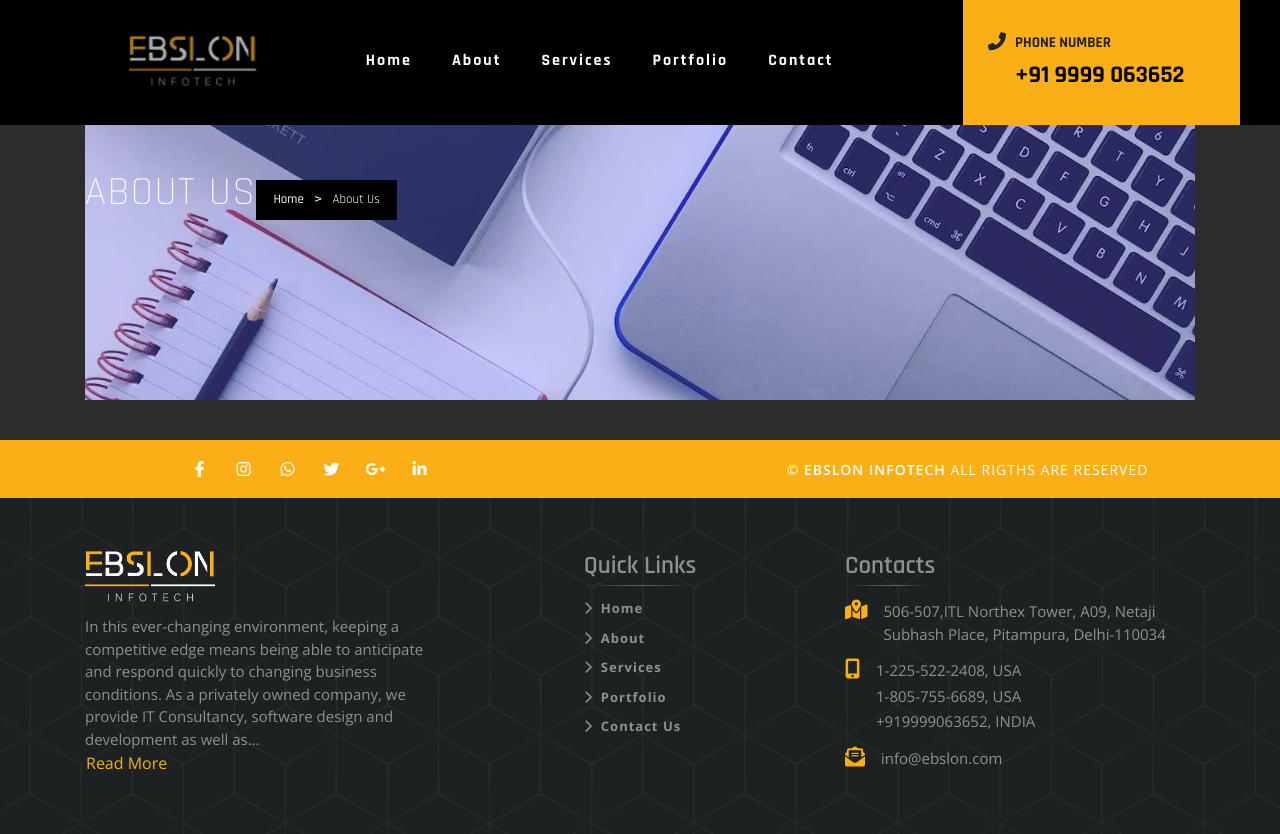
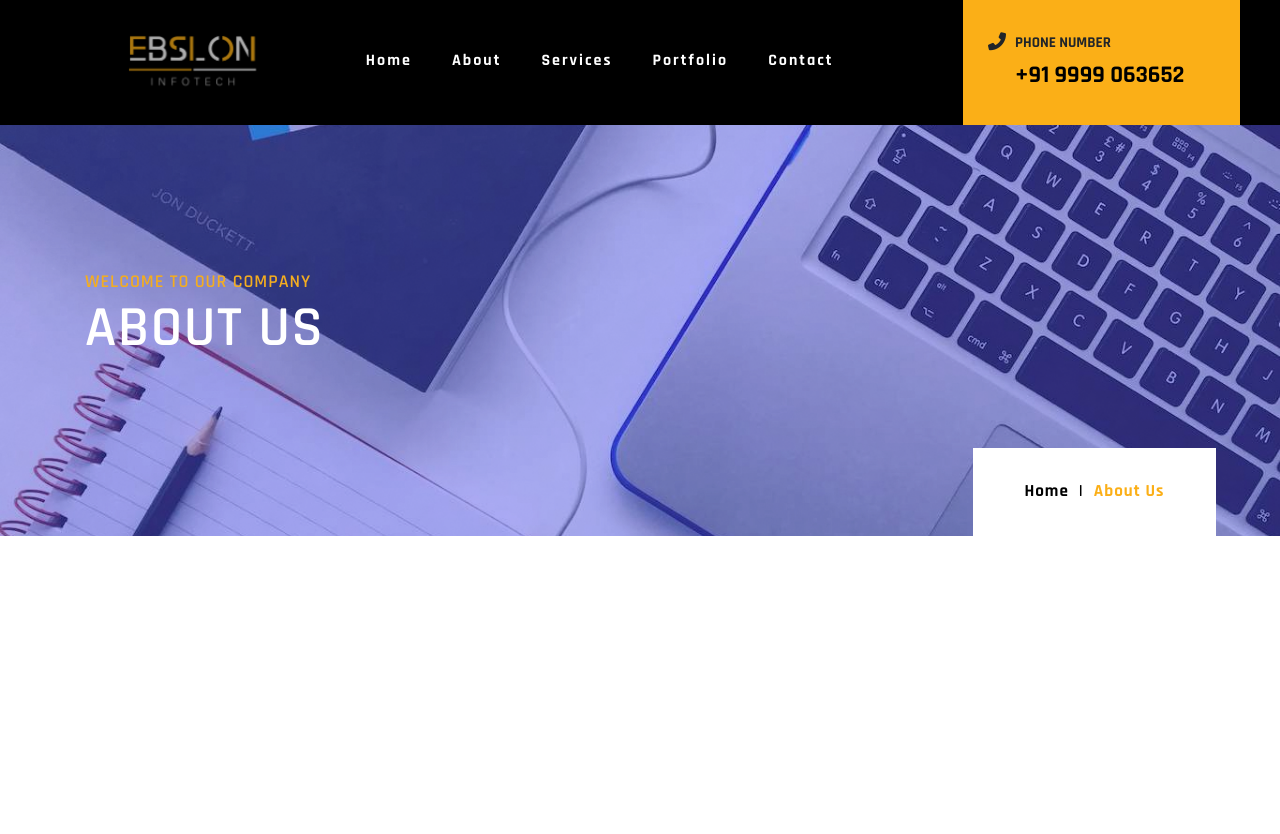
Before and after one commit to Shikha115/ebslon, a PHP site: page /about.php in a window 1280 px wide. Shown: the top 834 px of the page. Before the commit the page ends 770 px from the top, so only its background shows below. Run offline with PHP 8.4, Linux system fonts and the light colour scheme; some libraries are stand-ins or nearby versions.

Commit message:
added page-banner scss

```diff
--- a/about.php
+++ b/about.php
@@ -4,6 +4,7 @@
     <div class="page-banner heading">
         <div class="container">
             <div class="page-absolute">
+                <p>Welcome to our company</p>
                 <h2>About Us</h2>
                 <ul>
                     <li><a href="index.php">Home</a></li>
@@ -12,6 +13,8 @@
             </div>
         </div>
     </div>
+
+    <br><br><br><br><br><br><br><br><br><br><br><br><br><br><br><br><br><br><br><br><br>
 </main>
 
 <?php include("footer.php");?>
--- a/header.php
+++ b/header.php
@@ -27,19 +27,19 @@
                         </button>
                         <div class="collapse navbar-collapse" id="navbarNav">
                             <ul class="navbar-nav">
-                                <li class="nav-item <?=$_SERVER['REQUEST_URI']=='/CMS/index.php'?'menu-active':''?>">
+                                <li class="nav-item <?=$_SERVER['REQUEST_URI']=='/ebslon/index.php'?'menu-active':''?>">
                                     <a class="nav-link" href="index.php">Home<span class="sr-only">(current)</span></a>
                                 </li>
-                                <li class="nav-item <?=$_SERVER['REQUEST_URI']=='/CMS/about.php'?'menu-active':''?>" >
+                                <li class="nav-item <?=$_SERVER['REQUEST_URI']=='/ebslon/about.php'?'menu-active':''?>" >
                                     <a class="nav-link " href="about.php">About</a>
                                 </li>
-                                <li class="nav-item <?=$_SERVER['REQUEST_URI']=='/CMS/services.php'?'menu-active':''?>">
+                                <li class="nav-item <?=$_SERVER['REQUEST_URI']=='/ebslon/services.php'?'menu-active':''?>">
                                     <a class="nav-link" href="services.php">Services</a>
                                 </li>
-                                <li class="nav-item <?=$_SERVER['REQUEST_URI']=='/CMS/services.php'?'menu-active':''?>">
+                                <li class="nav-item <?=$_SERVER['REQUEST_URI']=='/ebslon/services.php'?'menu-active':''?>">
                                     <a class="nav-link" href="portfolio.php">Portfolio</a>
                                 </li>
-                                <li class="nav-item <?=$_SERVER['REQUEST_URI']=='/CMS/contact.php'?'menu-active':''?>">
+                                <li class="nav-item <?=$_SERVER['REQUEST_URI']=='/ebslon/contact.php'?'menu-active':''?>">
                                     <a class="nav-link" href="contact.php">Contact</a>
                                 </li>
                             </ul>
--- a/src/js/main.js
+++ b/src/js/main.js
@@ -16,6 +16,7 @@ $(document).ready(function() {
 
     $(() => {
         $('.menu .nav-item').click(e => {
+            console.log('jhbjhbjh');
             $(e.currentTarget).toggleClass('menu-active');
         });
     });
--- a/src/scss/main.css
+++ b/src/scss/main.css
@@ -1359,84 +1359,102 @@ input:focus {
 }
 
 .page-banner {
-  background-color: #2c2c2c;
-  padding-bottom: 40px;
-}
-
-.page-banner .page-absolute {
   background-image: url("../images/slider/design.jpg");
-  height: 50vh;
+  height: 55vh;
   width: 100%;
   background-position: center;
   background-attachment: fixed;
   background-size: cover;
   background-repeat: no-repeat;
   color: #fff;
-  -webkit-box-shadow: 0px 0px 5px #fff;
-          box-shadow: 0px 0px 5px #fff;
   display: -webkit-box;
   display: -ms-flexbox;
   display: flex;
   -webkit-box-align: center;
       -ms-flex-align: center;
           align-items: center;
-  -webkit-box-shadow: inset 0px 0px 0px 2000px #0000ff38;
-          box-shadow: inset 0px 0px 0px 2000px #0000ff38;
+  -webkit-box-shadow: inset 0px 0px 0px 2000px #0000ff54;
+          box-shadow: inset 0px 0px 0px 2000px #0000ff54;
+  position: relative;
+  margin-top: 6pc;
+}
+
+.page-banner:before {
+  background: url("../images/bg-image.png") no-repeat scroll center/cover;
+  position: absolute;
+  content: '';
+  height: 100%;
+  width: 100%;
+  top: 0;
+  left: 0;
+}
+
+.page-banner .page-absolute p {
+  color: #fbaf17;
+  text-transform: uppercase;
+  font-weight: 600;
+  margin: 0;
+  font-size: 18px;
+  letter-spacing: 1px;
 }
 
 .page-banner .page-absolute a {
-  color: #fff;
+  color: #000;
 }
 
 .page-banner .page-absolute h2 {
   font-family: "Rajdhani", sans-serif;
   margin: 0;
   display: block;
-  font-size: 40px;
-  font-weight: 100;
+  font-size: 57px;
+  font-weight: 600;
   text-transform: uppercase;
   letter-spacing: 1.5px;
-  margin-bottom: 15px;
   position: relative;
   z-index: 4;
 }
 
 .page-banner .page-absolute ul {
-  position: relative;
-  z-index: 4;
-  display: -webkit-box;
-  display: -ms-flexbox;
-  display: flex;
-  background: #000;
-  width: -webkit-max-content;
-  width: -moz-max-content;
-  width: max-content;
-  padding: 8px 17px;
-}
-
-.page-banner .page-absolute ul li {
-  font-size: 13px;
-  display: -webkit-box;
-  display: -ms-flexbox;
-  display: flex;
+  position: absolute;
+  bottom: 0;
+  right: 4pc;
+  display: -webkit-box;
+  display: -ms-flexbox;
+  display: flex;
+  background: #fff;
+  height: 20%;
+  width: 19%;
   -webkit-box-align: center;
       -ms-flex-align: center;
           align-items: center;
-}
-
-.page-banner .page-absolute ul li:first-child {
-  margin-right: 10px;
-  font-weight: 500;
+  -webkit-box-pack: center;
+      -ms-flex-pack: center;
+          justify-content: center;
+}
+
+.page-banner .page-absolute ul li {
+  font-size: 17px;
+  display: -webkit-box;
+  display: -ms-flexbox;
+  display: flex;
+  -webkit-box-align: center;
+      -ms-flex-align: center;
+          align-items: center;
+  color: #000;
+  font-weight: 700;
+  letter-spacing: 1px;
+}
+
+.page-banner .page-absolute ul li:not(:first-child) {
+  color: #fbaf17;
 }
 
 .page-banner .page-absolute ul li:first-child:after {
-  content: '>';
-  padding-left: 10px;
-  font-size: 16px;
+  content: '|';
+  padding: 0 10px;
 }
 
 .page-banner .page-absolute ul li:first-child:hover a {
-  color: #00bea3;
   text-decoration: none;
   -webkit-transition: all 0.5s ease;
   transition: all 0.5s ease;
```
Also changed, not shown: src/scss/_style.scss (+42 -22 lines), 1 other file.
